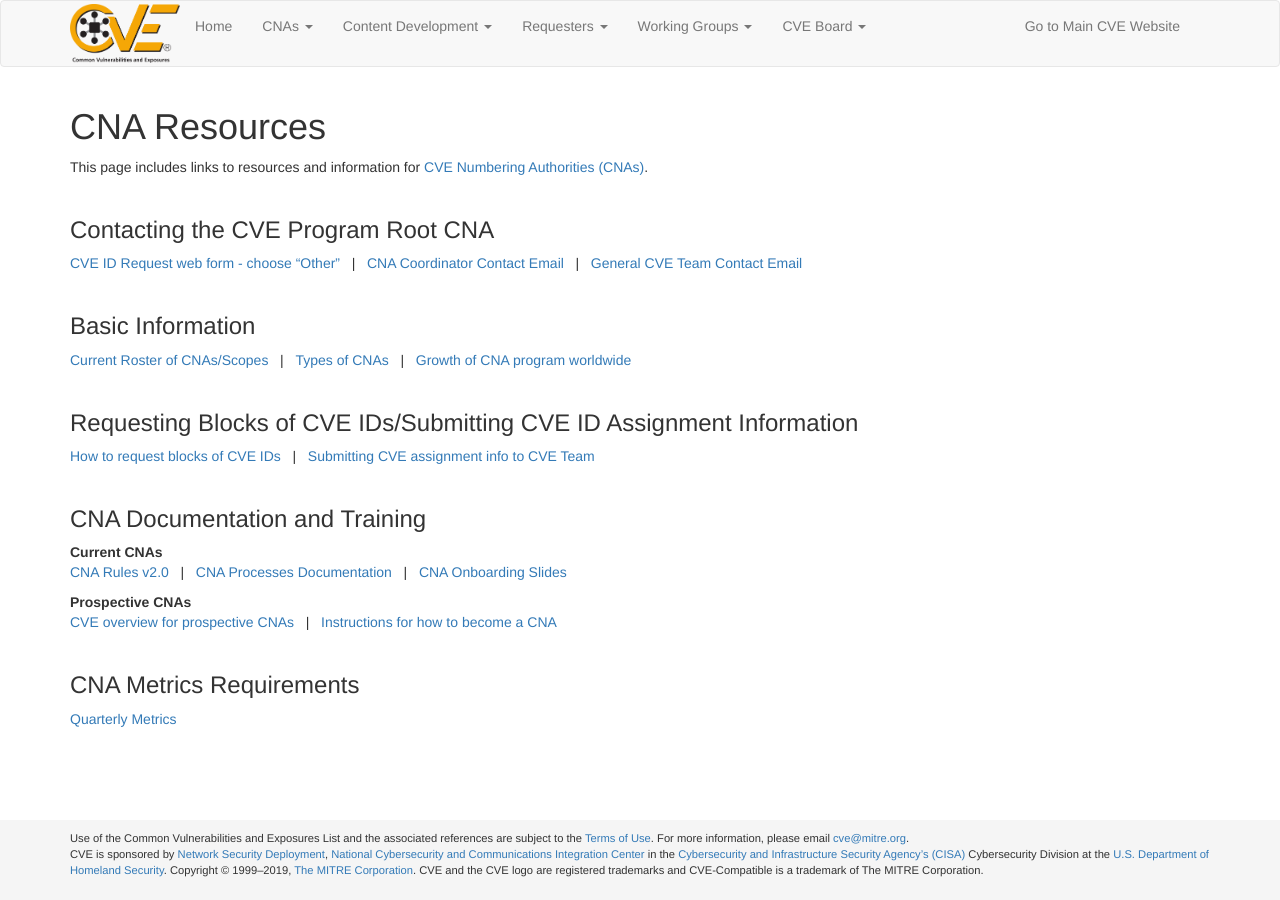
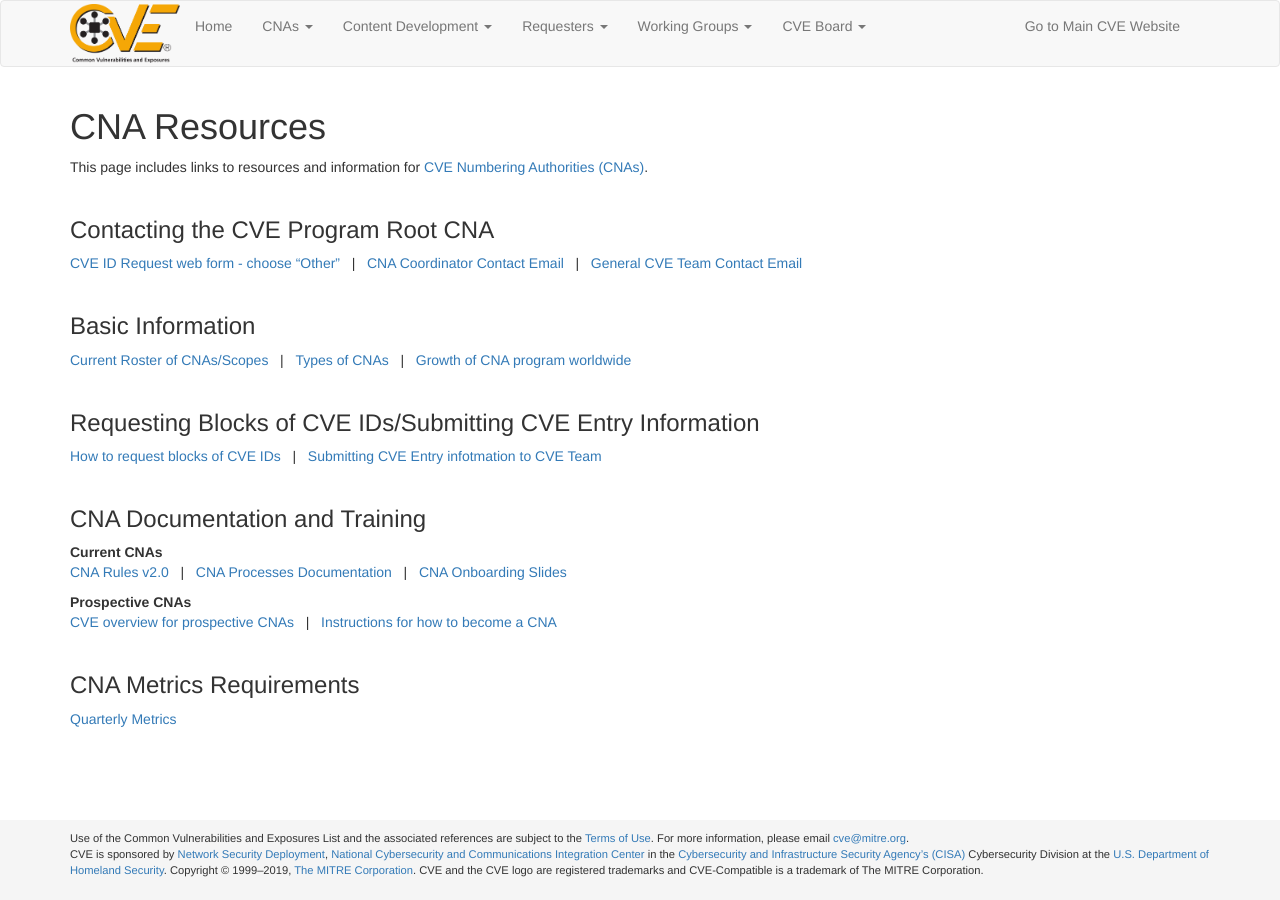
Before and after one commit to CVEProject/cveproject.github.io, a Jekyll site: the page built from docs/cna/resources/index.md, in a window 1280 px wide. Built offline with Jekyll 4.4.1, drawn with Linux system fonts in a browser that asks for light colours; nearby versions of some CDN libraries.

Commit message:
Update CNA Resources index.md
Update to change 'CVE Assignment' to 'CVE Entry' in "Submitting CVE Assignment Info" text and to the new anchor url on the main CVE website

```diff
--- a/docs/cna/resources/index.md
+++ b/docs/cna/resources/index.md
@@ -15,8 +15,8 @@ This page includes links to resources and information for [CVE Numbering Authori
 &nbsp;
 &nbsp;
 
-### Requesting Blocks of CVE IDs/Submitting CVE ID Assignment Information
-[How to request blocks of CVE IDs](https://cve.mitre.org/about/faqs.html#request_blocks_of_cve_ids)&nbsp;&nbsp;&nbsp;|&nbsp;&nbsp;&nbsp;[Submitting CVE assignment info to CVE Team](https://cve.mitre.org/cve/cna.html#submitting_cve_assignment_info)
+### Requesting Blocks of CVE IDs/Submitting CVE Entry Information
+[How to request blocks of CVE IDs](https://cve.mitre.org/about/faqs.html#request_blocks_of_cve_ids)&nbsp;&nbsp;&nbsp;|&nbsp;&nbsp;&nbsp;[Submitting CVE Entry infotmation to CVE Team](https://cve.mitre.org/cve/cna.html#submitting_cve_entry_info)
 &nbsp;
 &nbsp;
 
```
